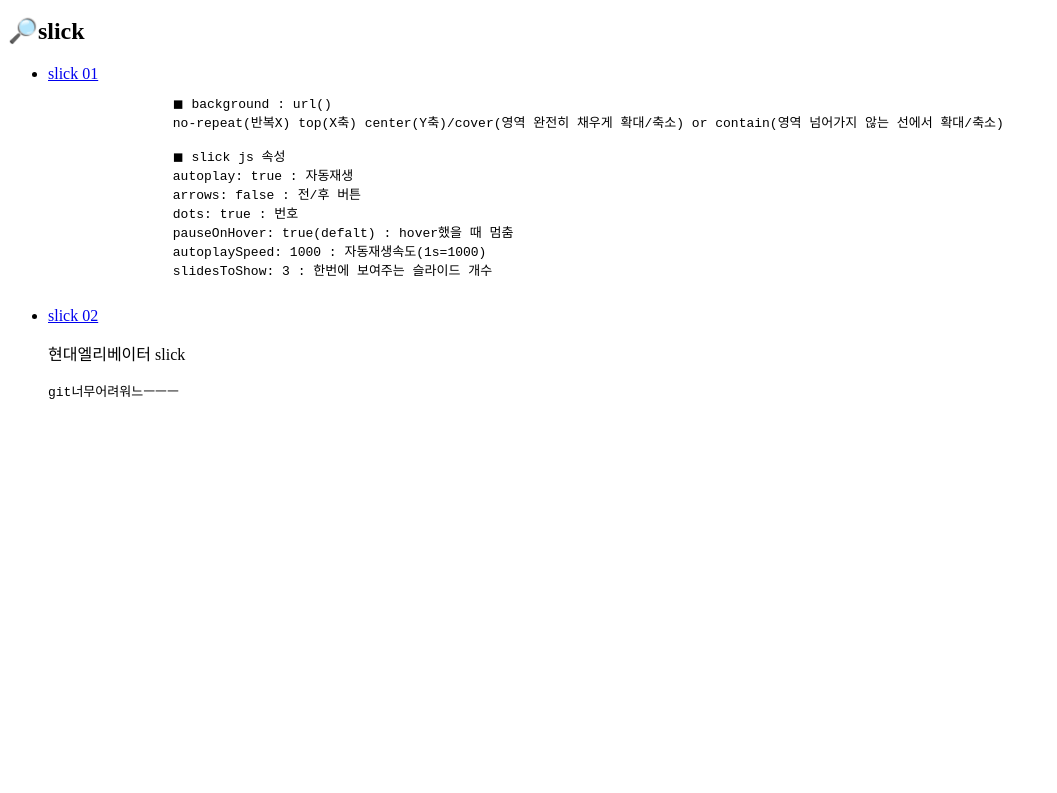
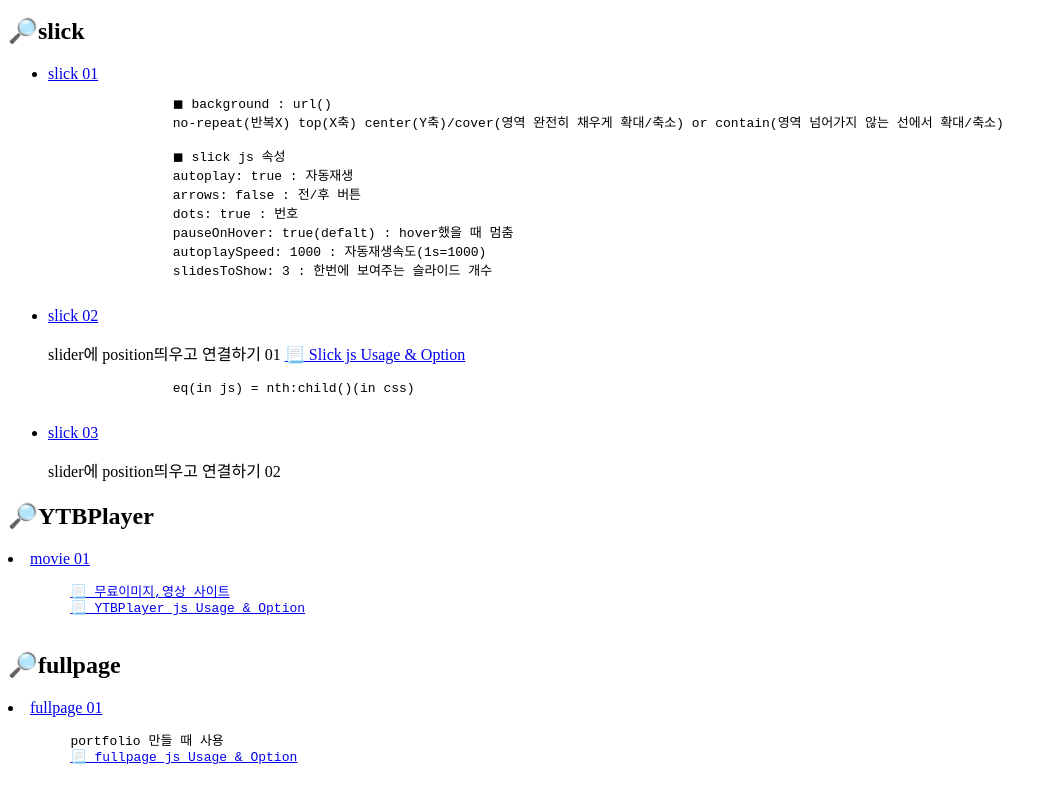
Before and after one commit to seo0033/html_run, a plain HTML site: page index.html in a window 1280 px wide. Shown: the part 2780-3573 px from the top of the page, without its empty margins (0-1057 px from the left). Before the commit the page ends 3196 px from the top, so only its background shows below. Drawn offline with Linux system fonts and the light colour scheme.

Commit message:
20220616

```diff
--- a/index.html
+++ b/index.html
@@ -196,10 +196,36 @@
         </li>
         <li>
             <a href="./doc/slick02.html">slick 02</a>
-            <p>현대엘리베이터 slick</p>
-            <pre>git너무어려워느ㅡㅡㅡ</pre>
+            <p>slider에 position띄우고 연결하기 01
+                <a href="https://github.com/kenwheeler/slick/blob/master/README.markdown">📃 Slick js Usage & Option</a>
+            </p>
+            <pre>
+                eq(in js) = nth:child()(in css)
+            </pre>
+        </li>
+        <li>
+            <a href="./doc/slick03.html">slick 03</a>
+            <p>slider에 position띄우고 연결하기 02</p>
         </li>
     </ul>
+
+    <h2>🔎YTBPlayer</h2>
+    <li>
+        <a href="./doc/movie01.html">movie 01</a>
+    </li>
+    <pre>
+        <a href="https://pixabay.com/ko/">📃 무료이미지,영상 사이트</a>
+        <a href="https://github.com/pupunzi/jquery.mb.YTPlayer/wiki">📃 YTBPlayer js Usage & Option</a>
+    </pre>
+
+    <h2>🔎fullpage</h2>
+    <li>
+        <a href="./doc/fullpage01.html">fullpage 01</a>
+    </li>
+    <pre>
+        portfolio 만들 때 사용
+        <a href="https://github.com/alvarotrigo/fullPage.js/blob/master/README.md">📃 fullpage js Usage & Option</a>
+    </pre>
 
 </body>
 
--- a/js/slick02.js
+++ b/js/slick02.js
@@ -5,7 +5,7 @@
         $('.slide01 .content>li').eq(c).addClass('on').siblings().removeClass('on')
     });
 
-    // eq(js) = nth:child()(css)
+    // eq(in js) = nth:child()(in css)
 
     $('.main_slider').slick({
         arrows: false,
--- a/js/slick03.js
+++ b/js/slick03.js
@@ -33,10 +33,10 @@
         $('.main_slider').slick('slickNext');
     });
     $('.custom_play i:nth-child(1)').on('click', function () {
-        $('.main_slider').slick('slickPrev');
+        $('.main_slider').slick('slickPause');
     });
-    $('.custom_play i:nth-child()').on('click', function () {
-        $('.main_slider').slick('slickNext');
+    $('.custom_play i:nth-child(2)').on('click', function () {
+        $('.main_slider').slick('slickPlay');
     });
 
 
```
Also changed, not shown: doc/slick03.html (+1 -2 lines), img/logo-jeep.png (added).
